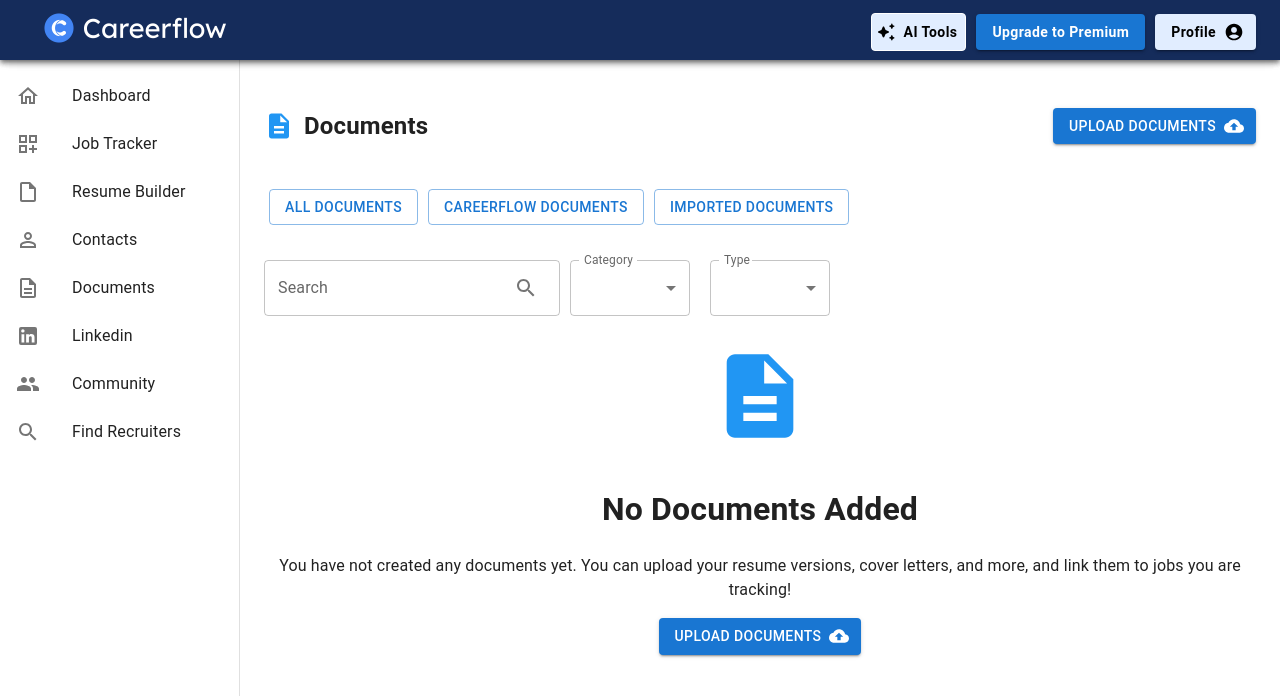
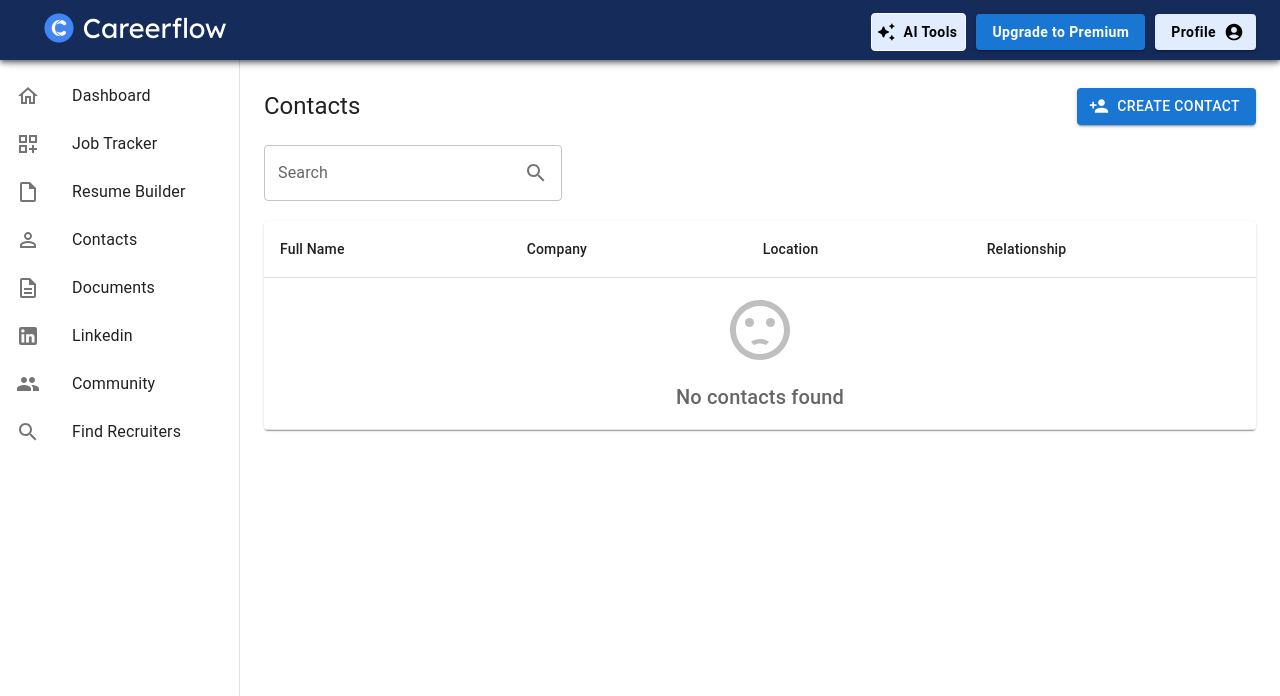
Before and after one commit to ankit8652/1stop.in, a React (Create React App) app: page / in a window 1280 px wide. Shown: the top 696 px of the page. Built offline with nearby package versions, Linux system fonts and the light colour scheme.

Commit message:
contacts component completed

```diff
--- a/src/components/Contacts.js
+++ b/src/components/Contacts.js
@@ -1,11 +1,92 @@
-import React from 'react'
+import React from "react";
+import Button from "@mui/material/Button";
+import TextField from "@mui/material/TextField";
+import InputAdornment from "@mui/material/InputAdornment";
+import SearchIcon from "@mui/icons-material/Search";
+import {
+  Grid,
+  Typography,
+  Table,
+  TableBody,
+  TableCell,
+  TableContainer,
+  TableHead,
+  TableRow,
+  Paper,
+} from "@mui/material";
+import NoDataIcon from "@mui/icons-material/SentimentDissatisfied";
+import PersonAddIcon from "@mui/icons-material/PersonAdd";
 
 const Contacts = () => {
   return (
-    <div>
-      <h2>Contacts</h2>
-    </div>
-  )
-}
+    <>
+      {/* Section 1 */}
+      <Grid
+        container
+        justifyContent="space-between"
+        alignItems="center"
+        sx={{ marginBottom: "20px" }}
+      >
+        <Grid item>
+          <Typography variant="h5">Contacts</Typography>
+        </Grid>
+        <Grid item>
+          <Button
+            variant="contained"
+            color="primary"
+            startIcon={<PersonAddIcon />}
+          >
+            Create Contact
+          </Button>
+        </Grid>
+      </Grid>
 
-export default Contacts
+      {/* Section 2 */}
+      <TextField
+        label="Search"
+        variant="outlined"
+        fullWidth
+        InputProps={{
+          endAdornment: (
+            <InputAdornment position="end">
+              <SearchIcon />
+            </InputAdornment>
+          ),
+        }}
+        sx={{ marginBottom: "20px", width: "30%" }}
+      />
+
+      {/* Section 3 */}
+      <TableContainer component={Paper}>
+        <Table size="medium">
+          <TableHead>
+            <TableRow>
+              <TableCell align="left">Full Name</TableCell>
+              <TableCell align="left">Company</TableCell>
+              <TableCell align="left">Location</TableCell>
+              <TableCell align="left">Relationship</TableCell>
+            </TableRow>
+          </TableHead>
+          <TableBody>
+            <TableRow>
+              <TableCell align="center" colSpan={4}>
+                <NoDataIcon
+                  sx={{ fontSize: "72px", color: "rgba(0, 0, 0, 0.25)" }}
+                />
+                <Typography
+                  variant="h6"
+                  color="textSecondary"
+                  sx={{ marginTop: "10px" }}
+                >
+                  No contacts found
+                </Typography>
+              </TableCell>
+            </TableRow>
+          </TableBody>
+        </Table>
+      </TableContainer>
+    </>
+  );
+};
+
+export default Contacts;
--- a/src/components/Layout.js
+++ b/src/components/Layout.js
@@ -14,13 +14,14 @@
 import LinkedInIcon from "@mui/icons-material/LinkedIn";
 import PeopleIcon from "@mui/icons-material/People";
 import Navbar from "./Navbar";
-import Dashboard from "./Dashboard";
-import { BrowserRouter, Route, Routes } from "react-router-dom";
+// import Dashboard from "./Dashboard";
+import Contacts from "./Contacts";
+// import { BrowserRouter, Route, Routes } from "react-router-dom";
 import InsertDriveFileOutlinedIcon from "@mui/icons-material/InsertDriveFileOutlined";
 import PermIdentityOutlinedIcon from "@mui/icons-material/PermIdentityOutlined";
 import DescriptionOutlinedIcon from "@mui/icons-material/DescriptionOutlined";
 import SearchOutlinedIcon from "@mui/icons-material/SearchOutlined";
-import LinkedIn from "./LinkedIn";
+// import LinkedIn from "./LinkedIn";
 import Documents from "./Documents";
 
 const drawerWidth = 240;
@@ -82,7 +83,7 @@
       </Drawer>
       <Box component="main" sx={{ flexGrow: 1, p: 3 }}>
         <Toolbar />
-        <Documents />
+        <Contacts />
       </Box>
     </Box>
   );
```
